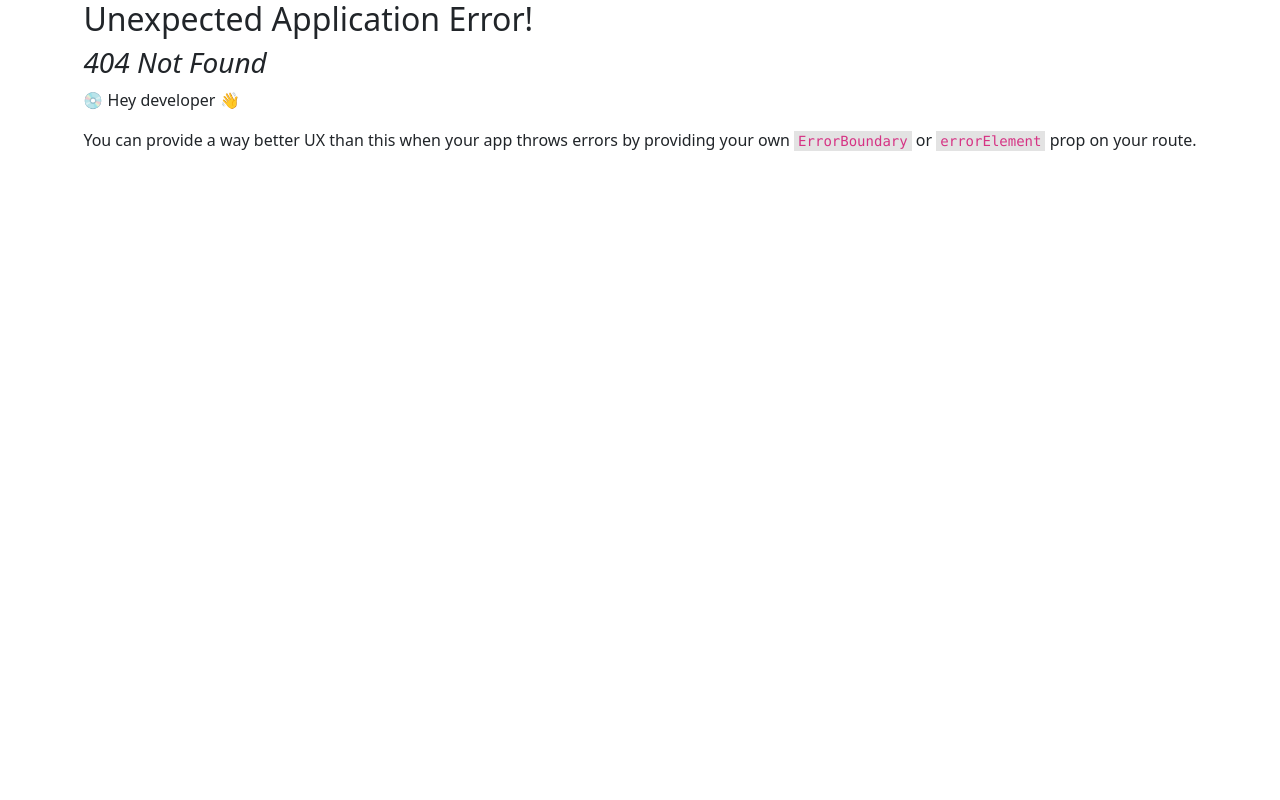
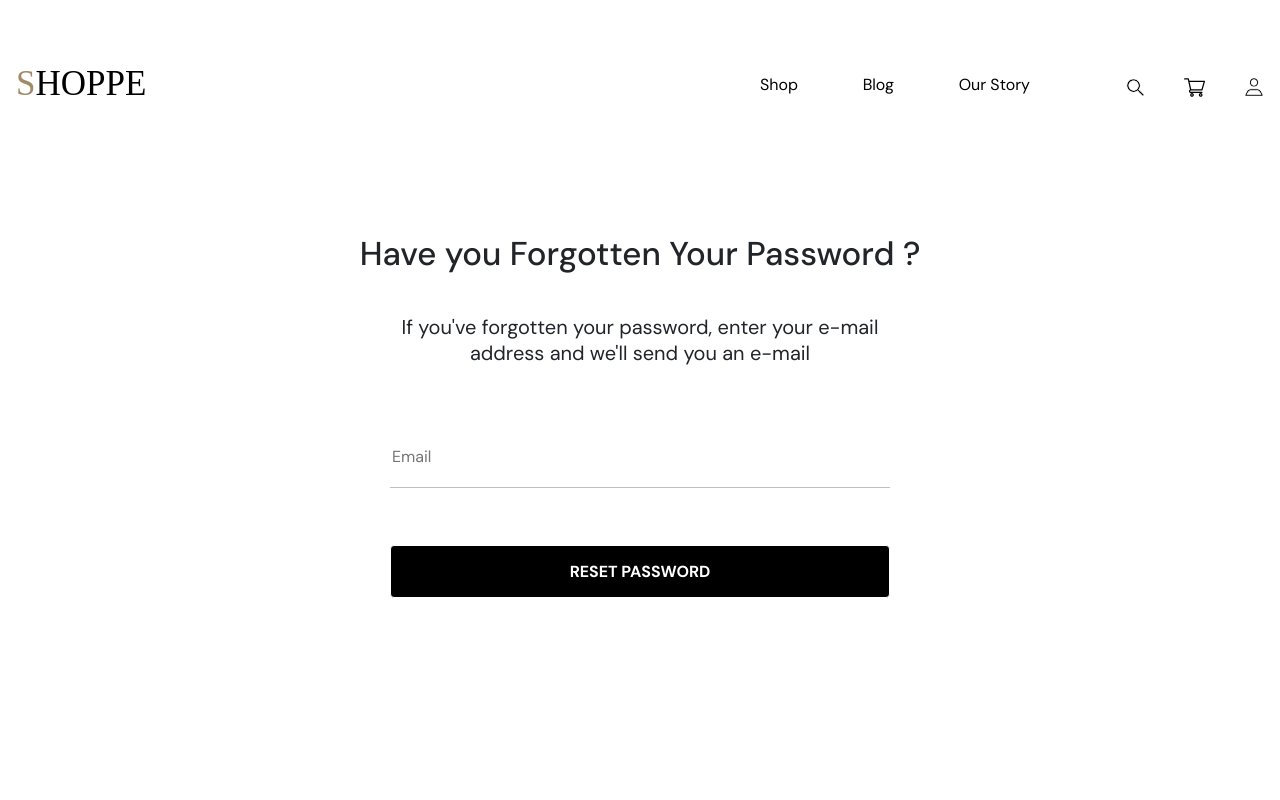
Before and after one commit to Zhafaat/client_project3, a React (Vite) app: page /resetPassword in a window 1280 px wide. Before the commit this address had no page. Shown: the top 800 px of the page. Built offline with nearby package versions, Linux system fonts and the light colour scheme; a web font is replaced by a local one.

Commit message:
page resetPassword selesai

```diff
--- a/src/components/Footer.css
+++ b/src/components/Footer.css
@@ -9,8 +9,8 @@
 
 .footer-line {
     width: 1248px;
-    border: 1px solid #d8d8d8;
     margin: 0;
+    color: #D8D8D8;
 }
 
 .footer-bottom {
@@ -64,7 +64,7 @@
 
 .bottom-right-line {
     width: 396px;
-    border: 1px solid #000;
+    border-color: black;
     margin: 0;
 }
 
--- a/src/index.css
+++ b/src/index.css
@@ -4,8 +4,8 @@ body {
   margin: 0;
   /* max-width: 1440px; */
   /* width: 100vw; */
-  min-width: 320px;
-  min-height: 100vh;
+  /* min-width: 320px; */
+  /* min-height: 100vh; */
   padding: 0;
   display: flex;
   flex-direction: column;
--- a/src/router.jsx
+++ b/src/router.jsx
@@ -13,6 +13,7 @@ import MyAccount from "./routes/MyAccount"
 import SignIn from "./routes/SignIn"
 import Register from "./routes/Register"
 import Contact from "./routes/Contact"
+import ResetPassword from "./routes/ResetPassword"
 
 const router = createBrowserRouter([
     {
@@ -66,6 +67,10 @@ const router = createBrowserRouter([
         {
           path: "/contact",
           element: <Contact />
+        },
+        {
+          path: "/resetPassword",
+          element: <ResetPassword />
         }
       ]
     },
--- /dev/null
+++ b/src/routes/ResetPassword.css
@@ -0,0 +1,51 @@
+.resetPassword {
+    height: 366px;
+    margin-top: 128px;
+    margin-bottom: 253px;
+    margin-inline: auto;
+    display: flex;
+    flex-direction: column;
+    justify-content: space-between;
+    align-items: center;
+}
+
+.resetPassword-head {
+    height: 134px;
+    display: flex;
+    flex-direction: column;
+    justify-content: space-between;
+    align-items: center;
+}
+
+.resetPasswordInformation {
+    width: 500px;
+    text-align: center;
+}
+
+.resetPassword-form {
+    height: 156px;
+    display: flex;
+    flex-direction: column;
+    justify-content: space-between;
+}
+
+.resetPasswordInputEmail {
+    color: #707070;
+    border: none;
+    background-color: transparent;
+}
+
+.resetPasswordInputLine {
+    width: 500px;
+    border-color: black;
+}
+
+.resetPasswordButton {
+    box-sizing: border-box;
+    width: 500px;
+    height: 53px;
+    background: #000000;
+    border: 1px solid #FFFFFF;
+    border-radius: 4px;
+    color: #FFFFFF;
+}
--- /dev/null
+++ b/src/routes/ResetPassword.jsx
@@ -0,0 +1,19 @@
+import './ResetPassword.css'
+
+export default function ResetPassword() {
+    return(
+        <div className="resetPassword">
+            <div className="resetPassword-head">
+                <p className='heading-1'>Have you Forgotten Your Password ?</p>
+                <p className='resetPasswordInformation heading-3'>If you've forgotten your password, enter your e-mail address and we'll send you an e-mail </p>
+            </div>
+            <form action="#" className='resetPassword-form'>
+                <div className="input-container">
+                    <input className='resetPasswordInputEmail heading-5' type="text" placeholder="Email"/>
+                    <hr className='resetPasswordInputLine' />
+                </div>
+                <button className='resetPasswordButton body-large' type="submit">RESET PASSWORD</button>
+            </form>
+        </div>
+    )
+}
--- a/src/routes/SignIn.css
+++ b/src/routes/SignIn.css
@@ -2,21 +2,21 @@
     margin-top: 126px;
 }
 
-.contact-form {
+.myAccount-form {
     height: 322px;
     display: flex;
     flex-direction: column;
     justify-content: space-between;
 }
 
-.contact-form-input {
+.myAccount-form-input {
     height: 166px;
     display: flex;
     flex-direction: column;
     justify-content: space-between;
 }
 
-.contact-form-input-container {
+.myAccount-form-input-container {
     height: 124px;
     display: flex;
     flex-direction: column;
@@ -30,24 +30,24 @@
     justify-content: space-between;
 }
 
-.contactFormInput {
+.myAccountFormInput {
     color: #707070;
     border: none;
     background-color: transparent;
 }
 
-.contactFormInputLine {
+.myAccountFormInputLine {
     width: 500px;
     background-color: #D8D8D8;
     margin: 0;
 }
 
-.contact-form-input-checkbox {
+.myAccount-form-input-checkbox {
     display: flex;
     align-items: center;
 }
 
-.contactFormInputCheckbox {
+.myAccountFormInputCheckbox {
     margin-right: 8px;
     width: 16px;
     height: 17.17px;
@@ -55,7 +55,7 @@
     border-radius: 2px;
 }
 
-.contact-form-button {
+.myAccount-form-button {
     height: 93px;
     display: flex;
     flex-direction: column;
@@ -63,7 +63,7 @@
     align-items: center;
 }
 
-.contactFormButton {
+.myAccountFormButton {
     box-sizing: border-box;
     width: 500px;
     height: 53px;
--- a/src/routes/SignIn.jsx
+++ b/src/routes/SignIn.jsx
@@ -1,28 +1,29 @@
 import './SignIn.css'
+import { Link } from 'react-router-dom'
 
 export default function SignIn() {
     return (
         <div className="signIn">
-            <form action="#" className="contact-form">
-                <div className="contact-form-input">
-                    <div className="contact-form-input-container">
+            <form action="#" className="myAccount-form">
+                <div className="myAccount-form-input">
+                    <div className="myAccount-form-input-container">
                         <div className="emailPassword-container">
-                            <input className="contactFormInput heading-5" type="text" placeholder="Email"/>
-                            <hr className="contactFormInputLine" />
+                            <input className="myAccountFormInput heading-5" type="text" placeholder="Email"/>
+                            <hr className="myAccountFormInputLine" />
                         </div>
                         <div className="emailPassword-container">
-                            <input className="contactFormInput heading-5" type="text" placeholder="Password" />
-                            <hr className="contactFormInputLine" />
+                            <input className="myAccountFormInput heading-5" type="text" placeholder="Password" />
+                            <hr className="myAccountFormInputLine" />
                         </div>
                     </div>
-                    <div className="contact-form-input-checkbox">
-                        <input className="contactFormInputCheckbox" type="checkbox" name="rememberMe" id="rememberMe" />
+                    <div className="myAccount-form-input-checkbox">
+                        <input className="myAccountFormInputCheckbox" type="checkbox" name="rememberMe" id="rememberMe" />
                         <label className="heading-5" htmlFor="rememberMe">Remember me</label>
                     </div>
                 </div>
-                <div className="contact-form-button">
-                    <button className="contactFormButton body-large" type="submit">SIGN IN</button>
-                    <p className="heading-5">Have you forgotten your password?</p>
+                <div className="myAccount-form-button">
+                    <button className="myAccountFormButton body-large" type="submit">SIGN IN</button>
+                    <Link to={"/resetPassword"} className="link heading-5">Have you forgotten your password?</Link>
                 </div>
             </form>
         </div>
```
